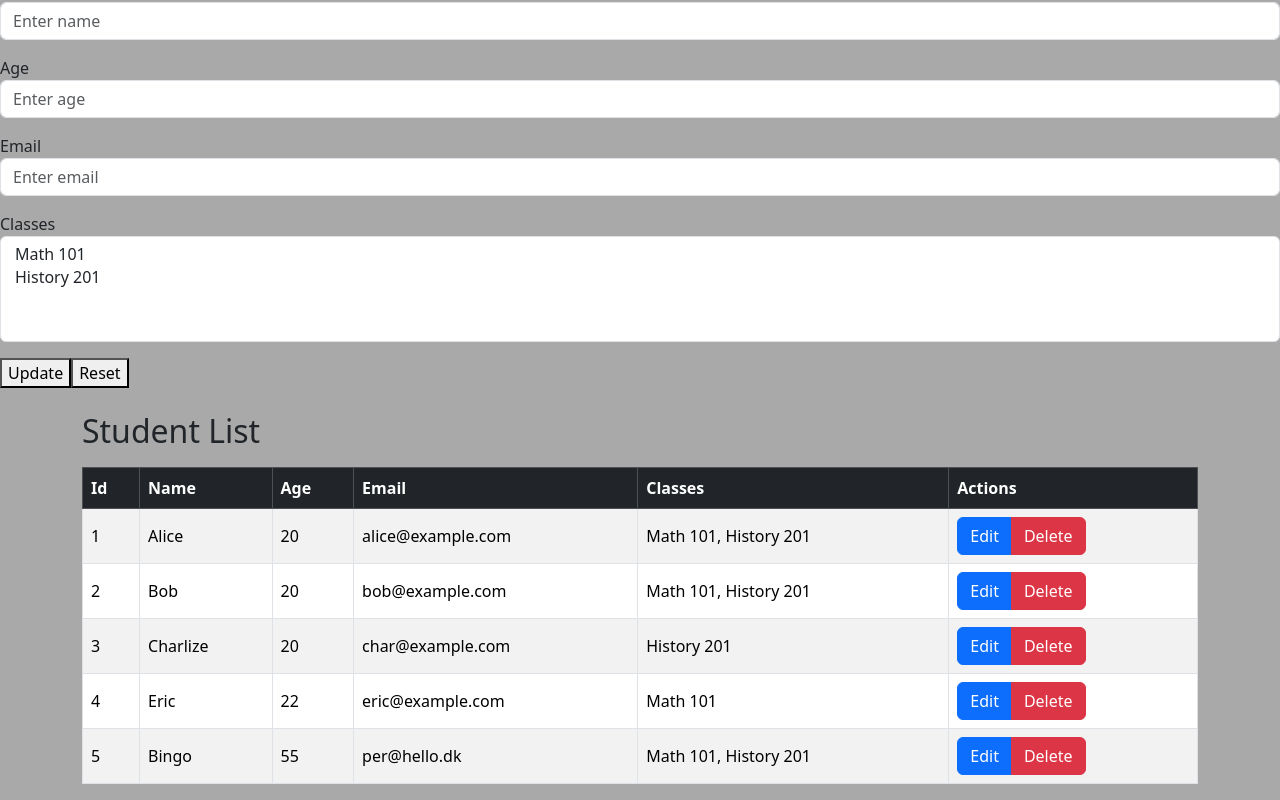
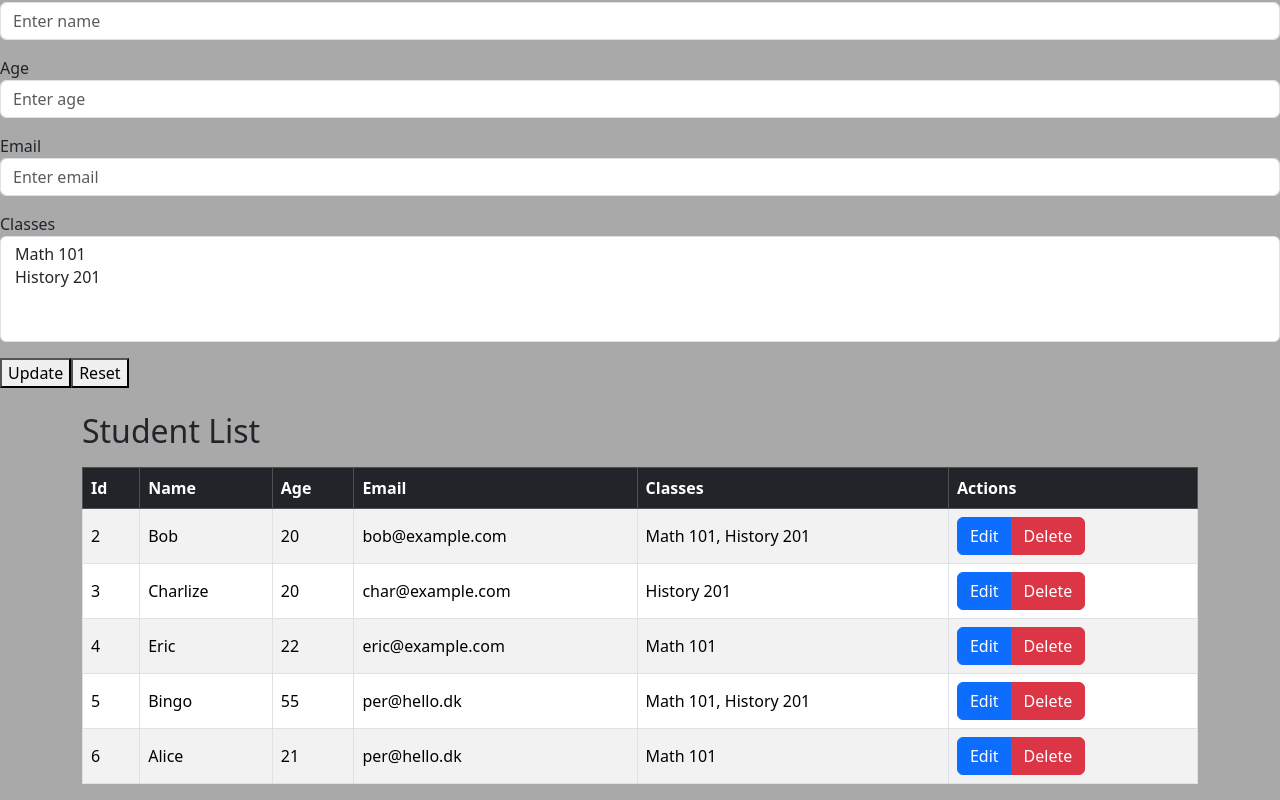
Before and after one commit to b-rino/StudentAndClasses-React, a React (Vite) app: page / in a window 1280 px wide. Shown: the part 263-1063 px from the top of the page. Built offline with nearby package versions, Linux system fonts and the light colour scheme; data requests are answered from the project's data file.

Commit message:
added functionality to edit-button. Assignment done

```diff
--- a/data/db.json
+++ b/data/db.json
@@ -1,15 +1,5 @@
 {
   "students": [
-    {
-      "id": 1,
-      "name": "Alice",
-      "age": 20,
-      "email": "alice@example.com",
-      "classes": [
-        1,
-        2
-      ]
-    },
     {
       "id": 2,
       "name": "Bob",
@@ -47,6 +37,15 @@
         1,
         2
       ]
+    },
+    {
+      "id": 6,
+      "name": "Alice",
+      "age": "21",
+      "email": "per@hello.dk",
+      "classes": [
+        1
+      ]
     }
   ],
   "classes": [
--- a/src/App.jsx
+++ b/src/App.jsx
@@ -12,10 +12,6 @@ function App() {
     email: "",
     classes: [],
   };
-
-  function editStudent(student) {
-    setStudentToEdit(student);
-  }
 
   // useStates
   const [classes, setClasses] = useState([]);
@@ -80,6 +76,11 @@ function App() {
     }
   }
 
+  //edit student
+  function editStudent(student) {
+    setStudentToEdit(student);
+  }
+
   return (
     <div>
       <h1 className="text-center p-3 display-4 text-primary mb-4">
@@ -96,6 +97,7 @@ function App() {
         students={students}
         classes={classes}
         deleteById={deleteById}
+        editStudent={editStudent}
       />
     </div>
   );
--- a/src/components/StudentList.jsx
+++ b/src/components/StudentList.jsx
@@ -1,6 +1,11 @@
 import { useState, useEffect } from "react";
 
-export default function StudentList({ students, classes, deleteById }) {
+export default function StudentList({
+  students,
+  classes,
+  deleteById,
+  editStudent,
+}) {
   //For at lave Class id'er om til navne
   const classMap = classes.reduce((acc, c) => {
     acc[c.id] = c.name;
@@ -38,7 +43,12 @@ export default function StudentList({ students, classes, deleteById }) {
 
               <td>
                 <div className="btn-group" role="group">
-                  <button className="btn btn-primary">Edit</button>
+                  <button
+                    className="btn btn-primary"
+                    onClick={() => editStudent(student)}
+                  >
+                    Edit
+                  </button>
                   <button
                     className="btn btn-danger"
                     onClick={() => deleteById(student.id)}
```
